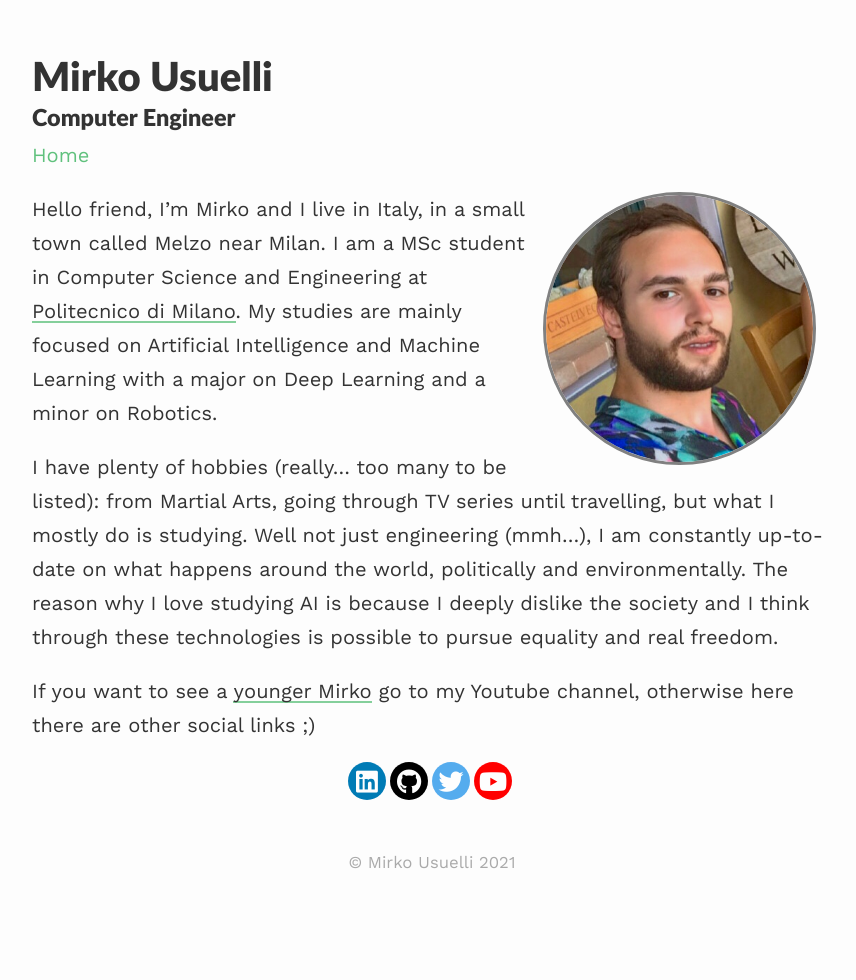
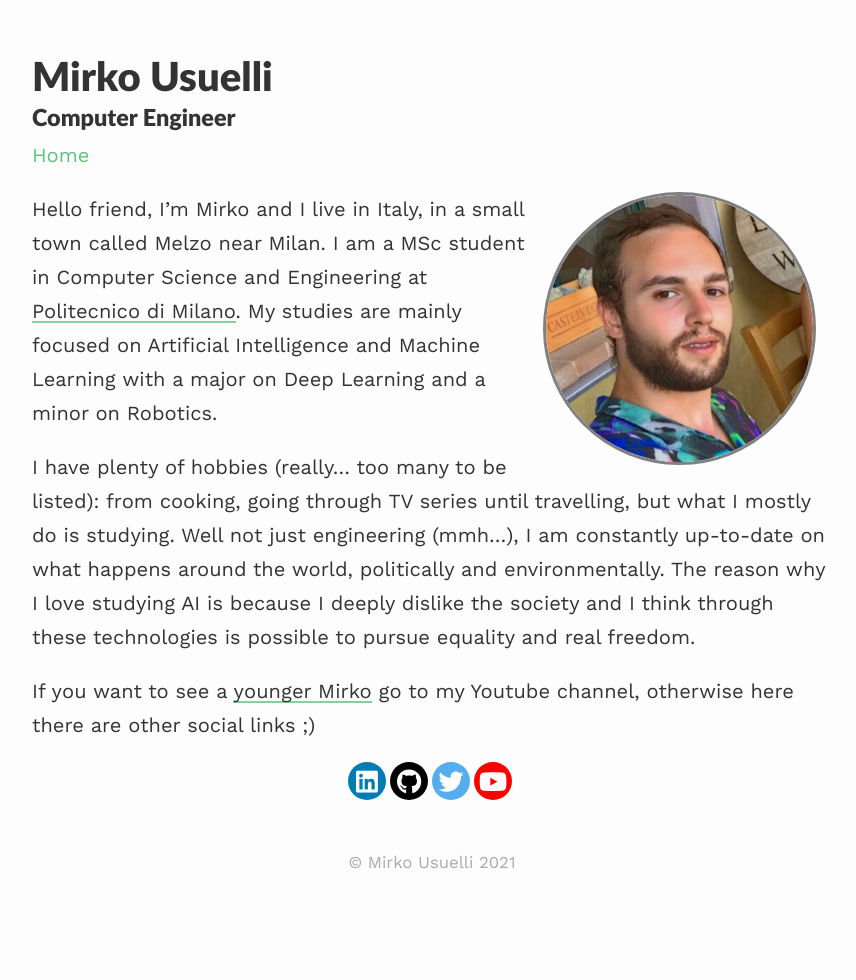
Before and after one commit to mirkousuelli/mirkousuelli.github.io, a Jekyll site: the page built from index.md, in a window 1280 px wide. Shown: the whole page, without its empty margins (208-1064 px from the left). Built offline with Jekyll 4.4.1, drawn with Linux system fonts in a browser that asks for light colours; nearby versions of some CDN libraries.

Commit message:
update bio

```diff
--- a/index.md
+++ b/index.md
@@ -9,7 +9,7 @@ published: true
 
 Hello friend, I'm Mirko and I live in Italy, in a small town called Melzo near Milan. I am a MSc student in Computer Science and Engineering at [Politecnico di Milano](https://www.polimi.it){:target="_blank"}. My studies are mainly focused on Artificial Intelligence and Machine Learning with a major on Deep Learning and a minor on Robotics.
 
-I have plenty of hobbies (really... too many to be listed): from Martial Arts, going through TV series until travelling, but what I mostly do is studying. Well not just engineering (mmh...), I am constantly up-to-date on what happens around the world, politically and environmentally.
+I have plenty of hobbies (really... too many to be listed): from cooking, going through TV series until travelling, but what I mostly do is studying. Well not just engineering (mmh...), I am constantly up-to-date on what happens around the world, politically and environmentally.
 The reason why I love studying AI is because I deeply dislike the society and I think through these technologies is possible to pursue equality and real freedom.
 
 If you want to see a [younger Mirko](https://youtu.be/Ae9d-DObKBA){:target="_blank"} go to my Youtube channel, otherwise here there are other social links ;)
```
